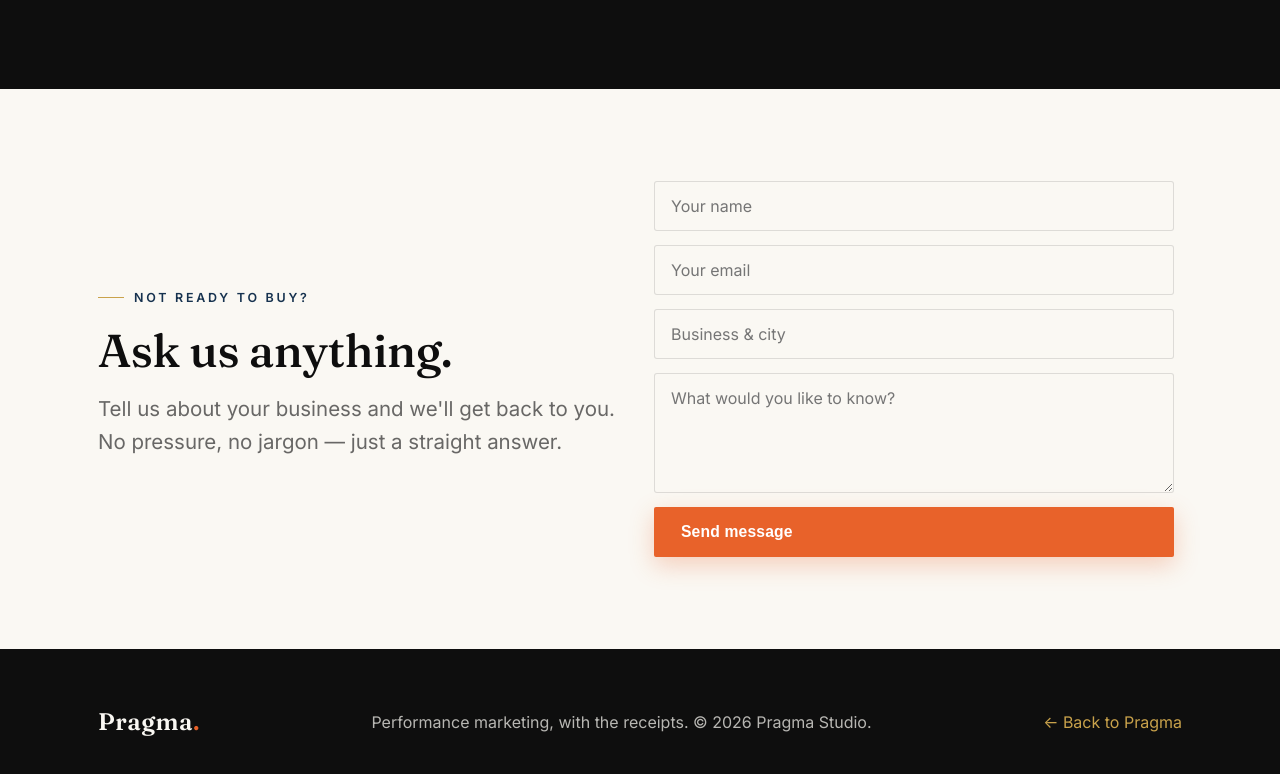
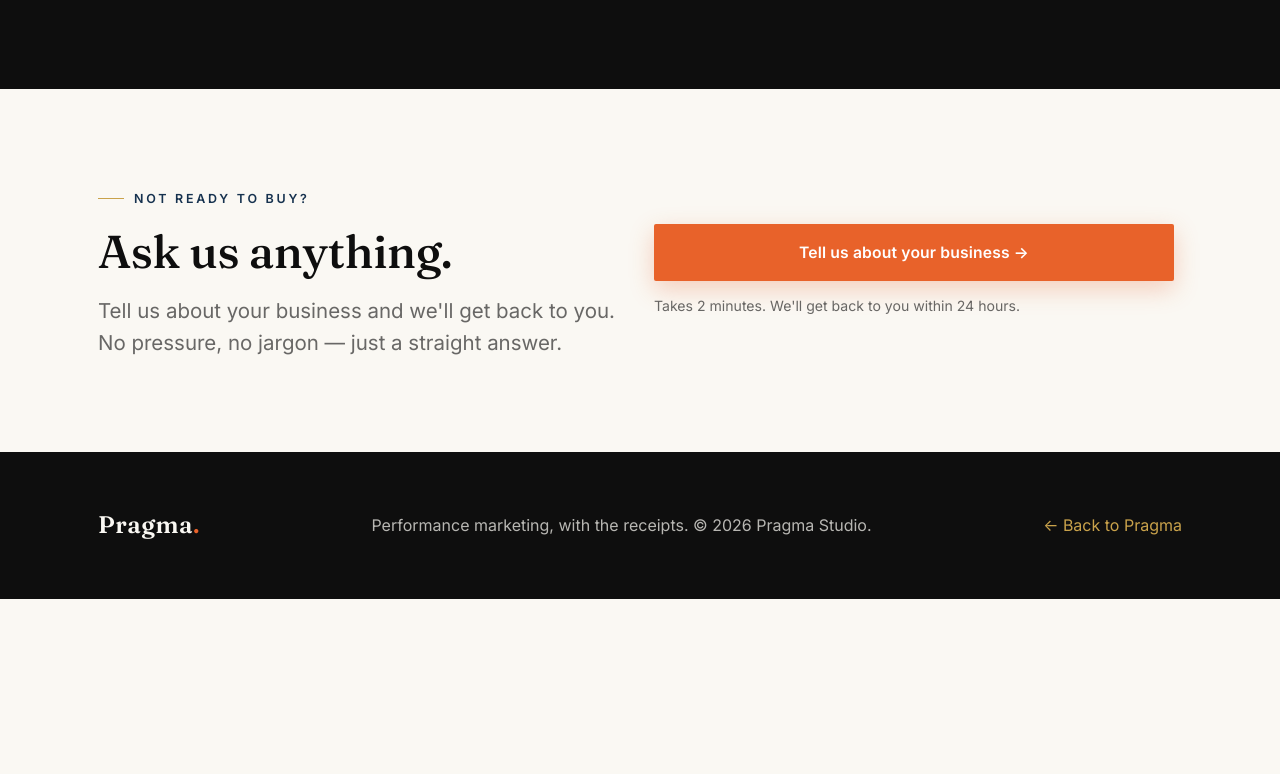
Before and after one commit to Onlyjackdaniel/pragma, a plain HTML site: page audit/index.html in a window 1280 px wide. Shown: the part 5687-6461 px from the top of the page. After the commit the page ends 6286 px from the top, so only its background shows below. Drawn offline with Linux system fonts and the light colour scheme.

Commit message:
Wire contact CTAs to Google Form intake (remove Formspree placeholder)
Co-Authored-By: Claude Opus 4.8 <noreply@anthropic.com>

```diff
--- a/audit/index.html
+++ b/audit/index.html
@@ -177,18 +177,10 @@
         <h2 class="mt-s">Ask us anything.</h2>
         <p class="lead mt-s">Tell us about your business and we'll get back to you. No pressure, no jargon — just a straight answer.</p>
       </div>
-      <!-- ============================================================
-           FORM — connect a free Formspree endpoint:
-           1) Create a form at formspree.io (routes to jackdaniel@happiier.studio)
-           2) Replace YOUR_FORMSPREE_ID below
-           ============================================================ -->
-      <form class="form" action="https://formspree.io/f/YOUR_FORMSPREE_ID" method="POST">
-        <input type="text" name="name" placeholder="Your name" required>
-        <input type="email" name="email" placeholder="Your email" required>
-        <input type="text" name="business" placeholder="Business & city">
-        <textarea name="message" placeholder="What would you like to know?"></textarea>
-        <button type="submit" class="btn btn-cta">Send message</button>
-      </form>
+      <div class="form">
+        <a href="https://forms.gle/fJP89zdyPjSbHqXf9" target="_blank" rel="noopener" class="btn btn-cta" style="justify-content:center">Tell us about your business →</a>
+        <p style="font-size:.88rem;color:var(--ink-60)">Takes 2 minutes. We'll get back to you within 24 hours.</p>
+      </div>
     </div>
   </div>
 </section>
```
Also changed, not shown: index.html (+4 -8 lines).
